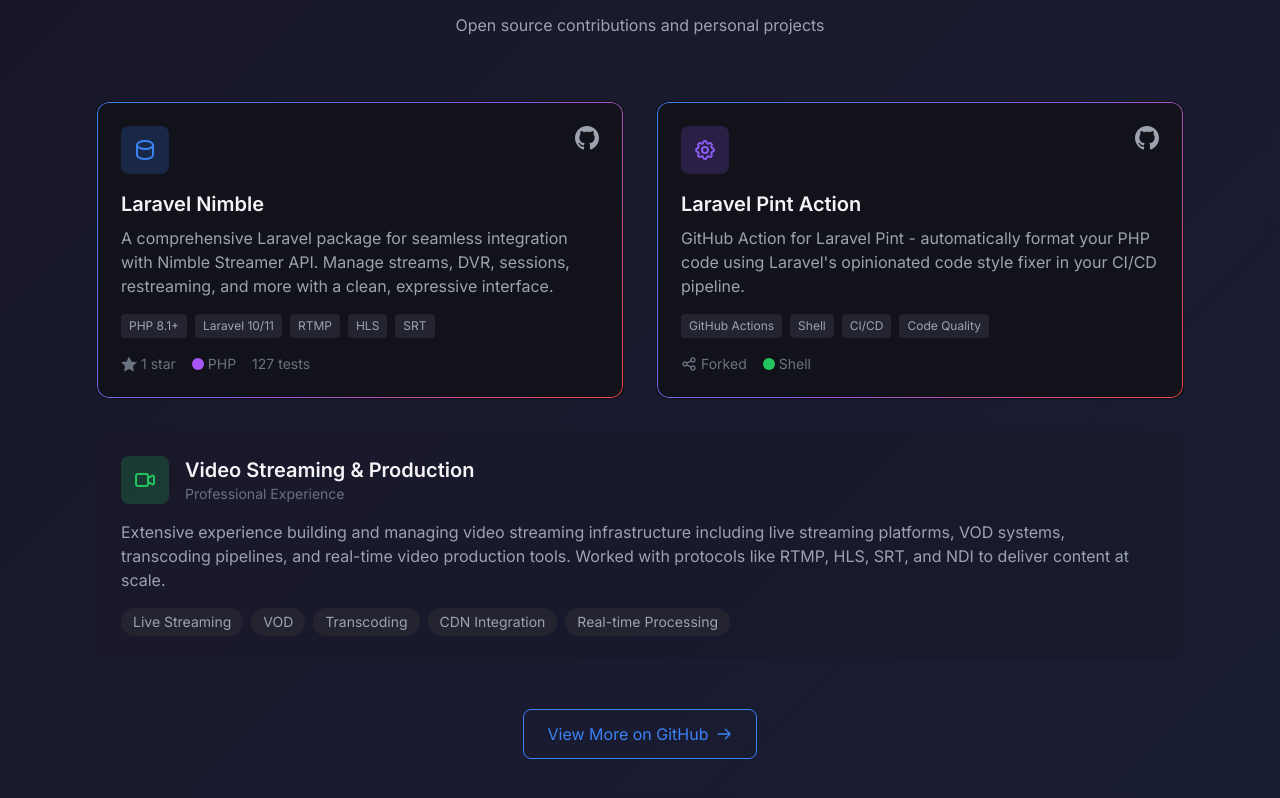
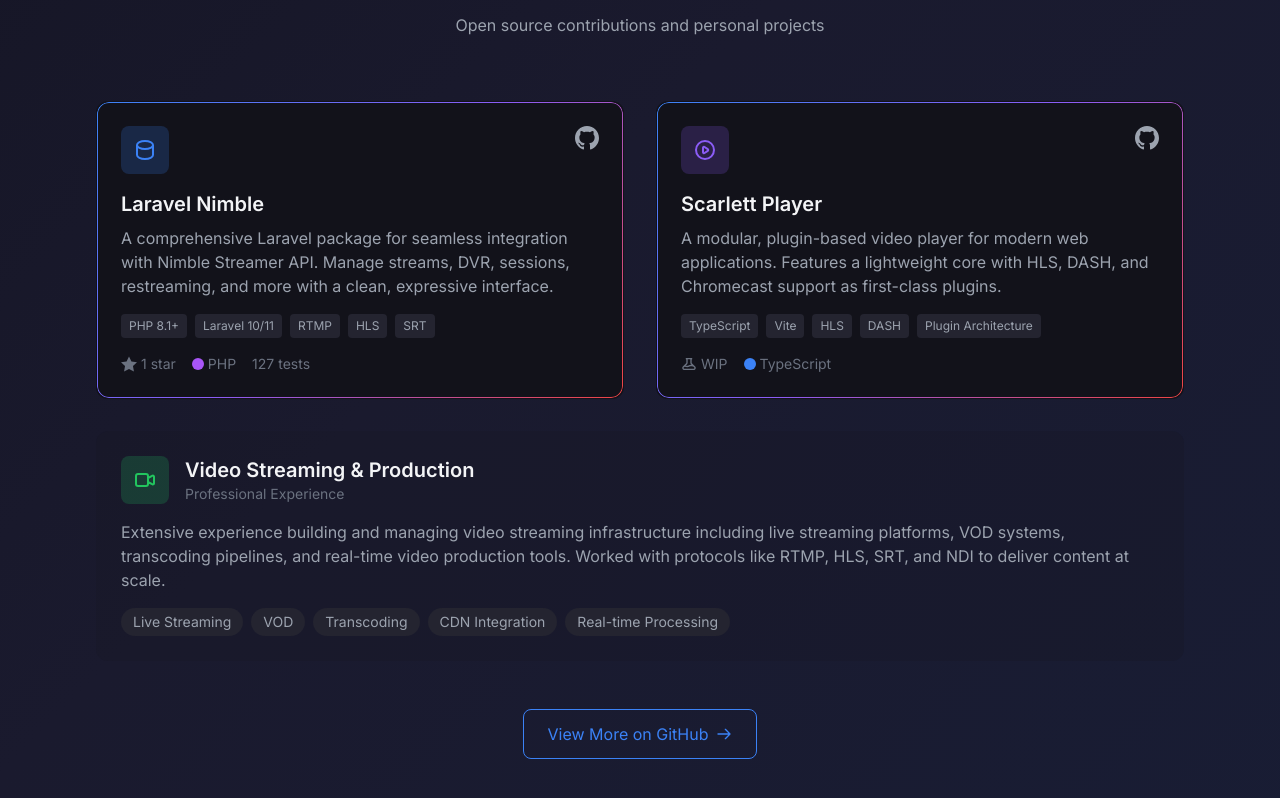
Before and after one commit to alexhackney/alexhackney.com, a plain HTML site: page public/index.html in a window 1280 px wide. Shown: the part 2890-3688 px from the top of the page. Drawn offline with nearby package versions, Linux system fonts and the light colour scheme.

Commit message:
switched a public repo

```diff
--- a/public/index.html
+++ b/public/index.html
@@ -728,43 +728,44 @@
                     </div>
                 </div>
 
-                <!-- Laravel Pint Action Fork -->
+                <!-- Scarlett Player -->
                 <div class="card-hover gradient-border rounded-xl overflow-hidden fade-in">
                     <div class="p-6">
                         <div class="flex items-start justify-between mb-4">
                             <div class="w-12 h-12 bg-accent-purple/20 rounded-lg flex items-center justify-center">
                                 <svg class="w-6 h-6 text-accent-purple" fill="none" stroke="currentColor" viewBox="0 0 24 24">
-                                    <path stroke-linecap="round" stroke-linejoin="round" stroke-width="2" d="M10.325 4.317c.426-1.756 2.924-1.756 3.35 0a1.724 1.724 0 002.573 1.066c1.543-.94 3.31.826 2.37 2.37a1.724 1.724 0 001.065 2.572c1.756.426 1.756 2.924 0 3.35a1.724 1.724 0 00-1.066 2.573c.94 1.543-.826 3.31-2.37 2.37a1.724 1.724 0 00-2.572 1.065c-.426 1.756-2.924 1.756-3.35 0a1.724 1.724 0 00-2.573-1.066c-1.543.94-3.31-.826-2.37-2.37a1.724 1.724 0 00-1.065-2.572c-1.756-.426-1.756-2.924 0-3.35a1.724 1.724 0 001.066-2.573c-.94-1.543.826-3.31 2.37-2.37.996.608 2.296.07 2.572-1.065z"/>
-                                    <path stroke-linecap="round" stroke-linejoin="round" stroke-width="2" d="M15 12a3 3 0 11-6 0 3 3 0 016 0z"/>
+                                    <path stroke-linecap="round" stroke-linejoin="round" stroke-width="2" d="M14.752 11.168l-3.197-2.132A1 1 0 0010 9.87v4.263a1 1 0 001.555.832l3.197-2.132a1 1 0 000-1.664z"/>
+                                    <path stroke-linecap="round" stroke-linejoin="round" stroke-width="2" d="M21 12a9 9 0 11-18 0 9 9 0 0118 0z"/>
                                 </svg>
                             </div>
-                            <a href="https://github.com/alexhackney/laravel-pint-action" target="_blank" rel="noopener noreferrer" class="text-gray-400 hover:text-white transition-colors">
+                            <a href="https://github.com/Hackney-Enterprises-Inc/scarlett-player" target="_blank" rel="noopener noreferrer" class="text-gray-400 hover:text-white transition-colors">
                                 <svg class="w-6 h-6" fill="currentColor" viewBox="0 0 24 24">
                                     <path d="M12 0c-6.626 0-12 5.373-12 12 0 5.302 3.438 9.8 8.207 11.387.599.111.793-.261.793-.577v-2.234c-3.338.726-4.033-1.416-4.033-1.416-.546-1.387-1.333-1.756-1.333-1.756-1.089-.745.083-.729.083-.729 1.205.084 1.839 1.237 1.839 1.237 1.07 1.834 2.807 1.304 3.492.997.107-.775.418-1.305.762-1.604-2.665-.305-5.467-1.334-5.467-5.931 0-1.311.469-2.381 1.236-3.221-.124-.303-.535-1.524.117-3.176 0 0 1.008-.322 3.301 1.23.957-.266 1.983-.399 3.003-.404 1.02.005 2.047.138 3.006.404 2.291-1.552 3.297-1.23 3.297-1.23.653 1.653.242 2.874.118 3.176.77.84 1.235 1.911 1.235 3.221 0 4.609-2.807 5.624-5.479 5.921.43.372.823 1.102.823 2.222v3.293c0 .319.192.694.801.576 4.765-1.589 8.199-6.086 8.199-11.386 0-6.627-5.373-12-12-12z"/>
                                 </svg>
                             </a>
                         </div>
-                        <h3 class="text-xl font-semibold mb-2">Laravel Pint Action</h3>
+                        <h3 class="text-xl font-semibold mb-2">Scarlett Player</h3>
                         <p class="text-gray-400 mb-4">
-                            GitHub Action for Laravel Pint - automatically format your PHP code using
-                            Laravel's opinionated code style fixer in your CI/CD pipeline.
+                            A modular, plugin-based video player for modern web applications.
+                            Features a lightweight core with HLS, DASH, and Chromecast support as first-class plugins.
                         </p>
                         <div class="flex flex-wrap gap-2 mb-4">
-                            <span class="px-2 py-1 bg-dark-600 rounded text-xs text-gray-400">GitHub Actions</span>
-                            <span class="px-2 py-1 bg-dark-600 rounded text-xs text-gray-400">Shell</span>
-                            <span class="px-2 py-1 bg-dark-600 rounded text-xs text-gray-400">CI/CD</span>
-                            <span class="px-2 py-1 bg-dark-600 rounded text-xs text-gray-400">Code Quality</span>
+                            <span class="px-2 py-1 bg-dark-600 rounded text-xs text-gray-400">TypeScript</span>
+                            <span class="px-2 py-1 bg-dark-600 rounded text-xs text-gray-400">Vite</span>
+                            <span class="px-2 py-1 bg-dark-600 rounded text-xs text-gray-400">HLS</span>
+                            <span class="px-2 py-1 bg-dark-600 rounded text-xs text-gray-400">DASH</span>
+                            <span class="px-2 py-1 bg-dark-600 rounded text-xs text-gray-400">Plugin Architecture</span>
                         </div>
                         <div class="flex items-center space-x-4 text-sm text-gray-500">
                             <span class="flex items-center space-x-1">
                                 <svg class="w-4 h-4" fill="none" stroke="currentColor" viewBox="0 0 24 24">
-                                    <path stroke-linecap="round" stroke-linejoin="round" stroke-width="2" d="M8.684 13.342C8.886 12.938 9 12.482 9 12c0-.482-.114-.938-.316-1.342m0 2.684a3 3 0 110-2.684m0 2.684l6.632 3.316m-6.632-6l6.632-3.316m0 0a3 3 0 105.367-2.684 3 3 0 00-5.367 2.684zm0 9.316a3 3 0 105.368 2.684 3 3 0 00-5.368-2.684z"/>
+                                    <path stroke-linecap="round" stroke-linejoin="round" stroke-width="2" d="M19.428 15.428a2 2 0 00-1.022-.547l-2.387-.477a6 6 0 00-3.86.517l-.318.158a6 6 0 01-3.86.517L6.05 15.21a2 2 0 00-1.806.547M8 4h8l-1 1v5.172a2 2 0 00.586 1.414l5 5c1.26 1.26.367 3.414-1.415 3.414H4.828c-1.782 0-2.674-2.154-1.414-3.414l5-5A2 2 0 009 10.172V5L8 4z"/>
                                 </svg>
-                                <span>Forked</span>
+                                <span>WIP</span>
                             </span>
                             <span class="flex items-center space-x-1">
-                                <span class="w-3 h-3 rounded-full bg-green-500"></span>
-                                <span>Shell</span>
+                                <span class="w-3 h-3 rounded-full bg-blue-500"></span>
+                                <span>TypeScript</span>
                             </span>
                         </div>
                     </div>
```
